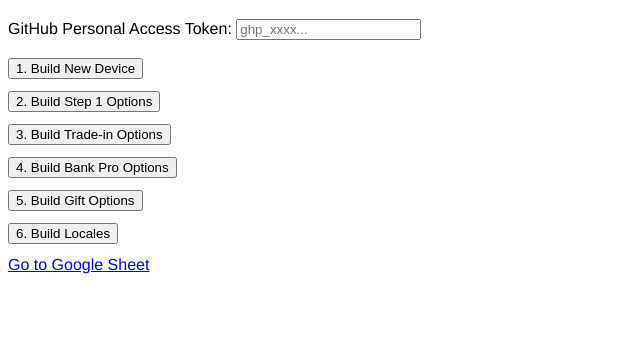
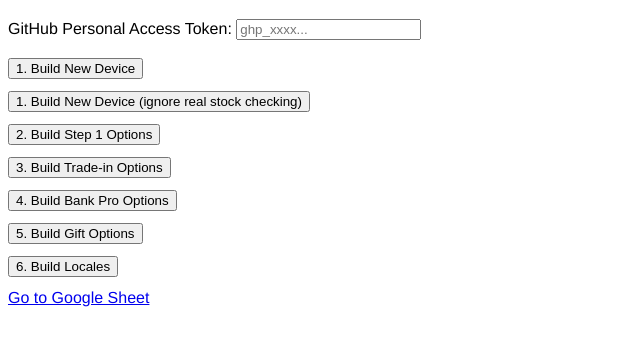
Before and after one commit to CheilUXUI/estore-data, a website: page index.html in a window 1280 px wide. Shown: the part 61-406 px from the top of the page, without its empty margins (0-640 px from the left). Drawn offline with Linux system fonts and the light colour scheme.

Commit message:
Update index.html

```diff
--- a/index.html
+++ b/index.html
@@ -17,6 +17,7 @@
 
     <div style="display: flex; flex-direction: column; gap: 12px">
         <div><button onclick="triggerBuild('build_recommendations.js')">1. Build New Device</button></div>
+        <div><button onclick="triggerBuild('build_recommendations_ignore_real_stock.js')">1. Build New Device (ignore real stock checking)</button></div>
         <div><button onclick="triggerBuild('build_step1models.js')">2. Build Step 1 Options</button></div>
         <div><button onclick="triggerBuild('build_devices.js')">3. Build Trade-in Options</button></div>
         <div><button onclick="triggerBuild('build_bankpromo.js')">4. Build Bank Pro Options</button></div>
```
